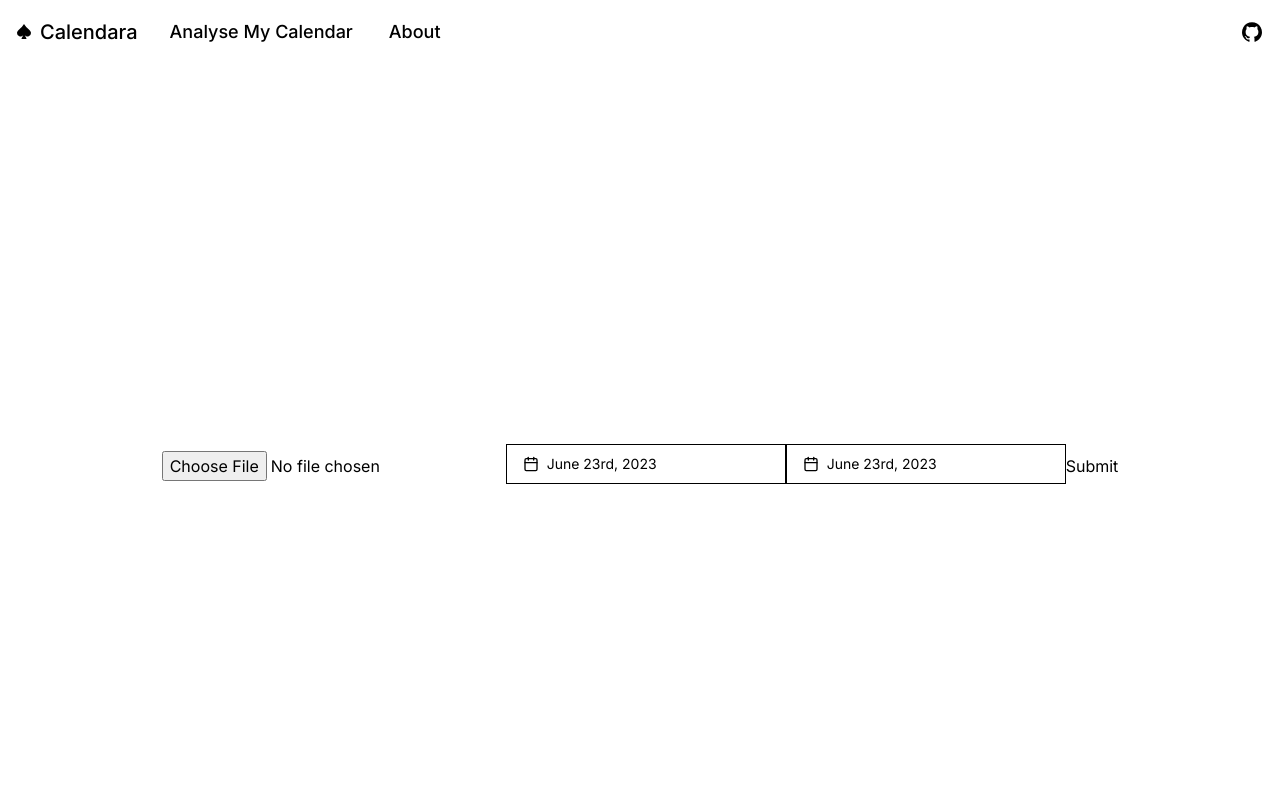
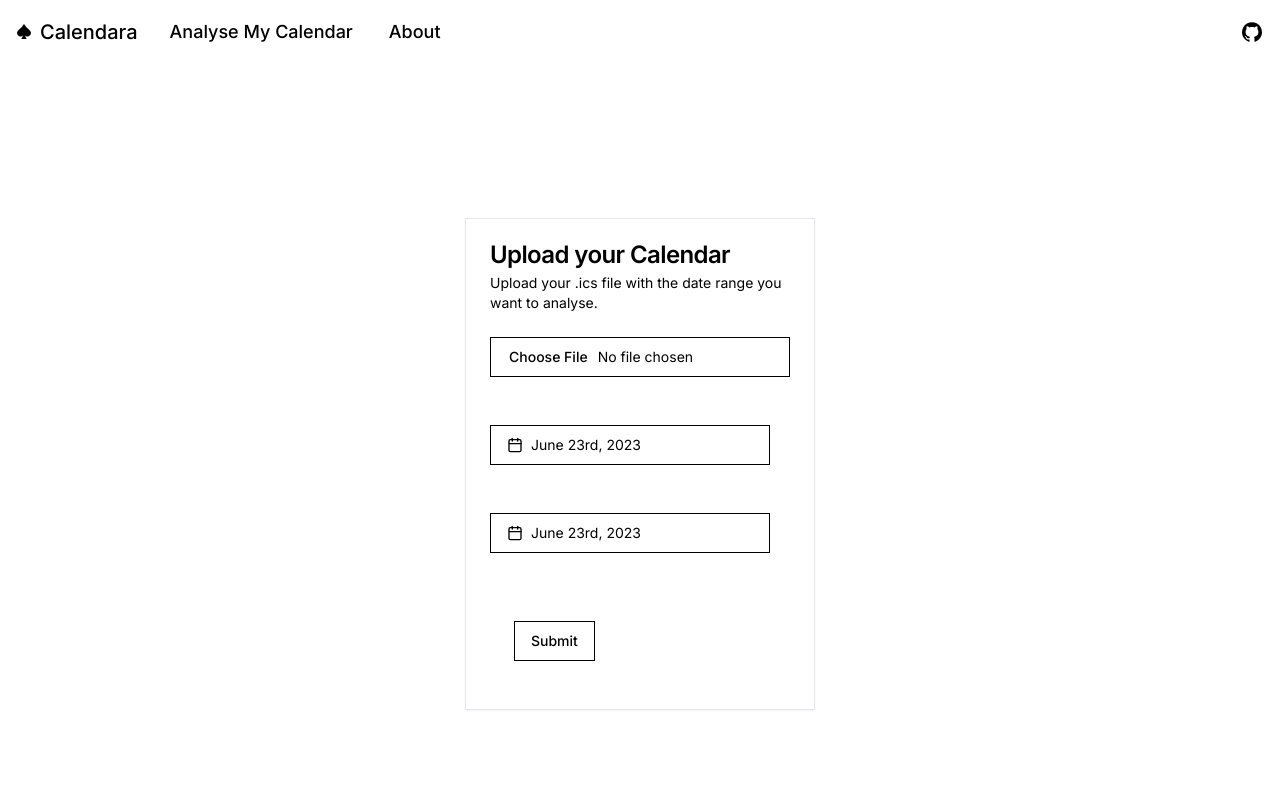
Before and after one commit to saths008/Calendara, a Next.js app in the folder frontend/: page /analyse_calendar in a window 1280 px wide. Shown: the top 800 px of the page. Built offline with nearby package versions, Linux system fonts and the light colour scheme; no server answers.

Commit message:
feat: add card component for file upload form

```diff
--- a/frontend/src/app/analyse_calendar/page.tsx
+++ b/frontend/src/app/analyse_calendar/page.tsx
@@ -15,6 +15,39 @@
   PopoverContent,
   PopoverTrigger,
 } from "@/components/ui/popover";
+import * as React from "react";
+import {
+  Card,
+  CardContent,
+  CardDescription,
+  CardFooter,
+  CardHeader,
+  CardTitle,
+} from "@/components/ui/card";
+import { Input } from "@/components/ui/input";
+
+export function CardWithForm({ handleFileUpload, startDate, endDate }) {
+  return (
+    <Card className="w-[350px]">
+      <CardHeader>
+        <CardTitle>Journey</CardTitle>
+        <CardDescription>Fill in your travel fare.</CardDescription>
+      </CardHeader>
+      <CardContent>
+        <form onSubmit={handleFileUpload}>
+          <input type="file" name="fileInput" accept=".ics" required />
+          <DatePicker date={startDate} setDate={setStartDate} />
+          <DatePicker date={endDate} setDate={setEndDate} />
+          <button type="submit">Submit</button>
+        </form>
+      </CardContent>
+      <CardFooter className="flex justify-between">
+        <Button variant="outline">Cancel</Button>
+        <Button>Deploy</Button>
+      </CardFooter>
+    </Card>
+  );
+}
 
 export default function AnalyseCalendarPage() {
   const [fileData, setFileData] = useState("default file data");
@@ -68,12 +101,41 @@
       <div className="grid place-items-center min-h-screen">
         {!formAppear && (
           <>
-            <form onSubmit={handleFileUpload}>
-              <input type="file" name="fileInput" accept=".ics" required />
-              <DatePicker date={startDate} setDate={setStartDate} />
-              <DatePicker date={endDate} setDate={setEndDate} />
-              <button type="submit">Submit</button>
-            </form>
+            <Card className="w-[350px]">
+              <CardHeader>
+                <CardTitle>Upload your Calendar</CardTitle>
+                <CardDescription>
+                  Upload your .ics file with the date range you want to analyse.
+                </CardDescription>
+              </CardHeader>
+              <CardContent>
+                <form onSubmit={handleFileUpload}>
+                  <div className="pb-12">
+                    <Input
+                      type="file"
+                      name="fileInput"
+                      accept=".ics"
+                      required
+                    />
+                  </div>
+                  <div className="pb-12">
+                    <DatePicker date={startDate} setDate={setStartDate} />
+                  </div>
+                  <div className="pb-12">
+                    <DatePicker
+                      date={endDate}
+                      setDate={setEndDate}
+                      className="pb-4"
+                    />
+                  </div>
+                  <CardFooter className="flex justify-between pt-5">
+                    <Button type="submit" variant="outline">
+                      Submit
+                    </Button>
+                  </CardFooter>
+                </form>
+              </CardContent>
+            </Card>
           </>
         )}
       </div>
--- a/frontend/src/app/layout.tsx
+++ b/frontend/src/app/layout.tsx
@@ -10,6 +10,9 @@
   title: "Calendara",
   description: "Transport Fare Calculator based on your calendar",
   keywords: [
+    "Calendara",
+    "Upload",
+    "File",
     "Next.js",
     "React",
     "Tailwind CSS",
--- /dev/null
+++ b/frontend/src/components/ui/card.tsx
@@ -0,0 +1,79 @@
+import * as React from "react"
+
+import { cn } from "@/lib/utils"
+
+const Card = React.forwardRef<
+  HTMLDivElement,
+  React.HTMLAttributes<HTMLDivElement>
+>(({ className, ...props }, ref) => (
+  <div
+    ref={ref}
+    className={cn(
+      "rounded-lg border bg-card text-card-foreground shadow-sm",
+      className
+    )}
+    {...props}
+  />
+))
+Card.displayName = "Card"
+
+const CardHeader = React.forwardRef<
+  HTMLDivElement,
+  React.HTMLAttributes<HTMLDivElement>
+>(({ className, ...props }, ref) => (
+  <div
+    ref={ref}
+    className={cn("flex flex-col space-y-1.5 p-6", className)}
+    {...props}
+  />
+))
+CardHeader.displayName = "CardHeader"
+
+const CardTitle = React.forwardRef<
+  HTMLParagraphElement,
+  React.HTMLAttributes<HTMLHeadingElement>
+>(({ className, ...props }, ref) => (
+  <h3
+    ref={ref}
+    className={cn(
+      "text-2xl font-semibold leading-none tracking-tight",
+      className
+    )}
+    {...props}
+  />
+))
+CardTitle.displayName = "CardTitle"
+
+const CardDescription = React.forwardRef<
+  HTMLParagraphElement,
+  React.HTMLAttributes<HTMLParagraphElement>
+>(({ className, ...props }, ref) => (
+  <p
+    ref={ref}
+    className={cn("text-sm text-muted-foreground", className)}
+    {...props}
+  />
+))
+CardDescription.displayName = "CardDescription"
+
+const CardContent = React.forwardRef<
+  HTMLDivElement,
+  React.HTMLAttributes<HTMLDivElement>
+>(({ className, ...props }, ref) => (
+  <div ref={ref} className={cn("p-6 pt-0", className)} {...props} />
+))
+CardContent.displayName = "CardContent"
+
+const CardFooter = React.forwardRef<
+  HTMLDivElement,
+  React.HTMLAttributes<HTMLDivElement>
+>(({ className, ...props }, ref) => (
+  <div
+    ref={ref}
+    className={cn(" flex items-center p-6 pt-0", className)}
+    {...props}
+  />
+))
+CardFooter.displayName = "CardFooter"
+
+export { Card, CardHeader, CardFooter, CardTitle, CardDescription, CardContent }
```
